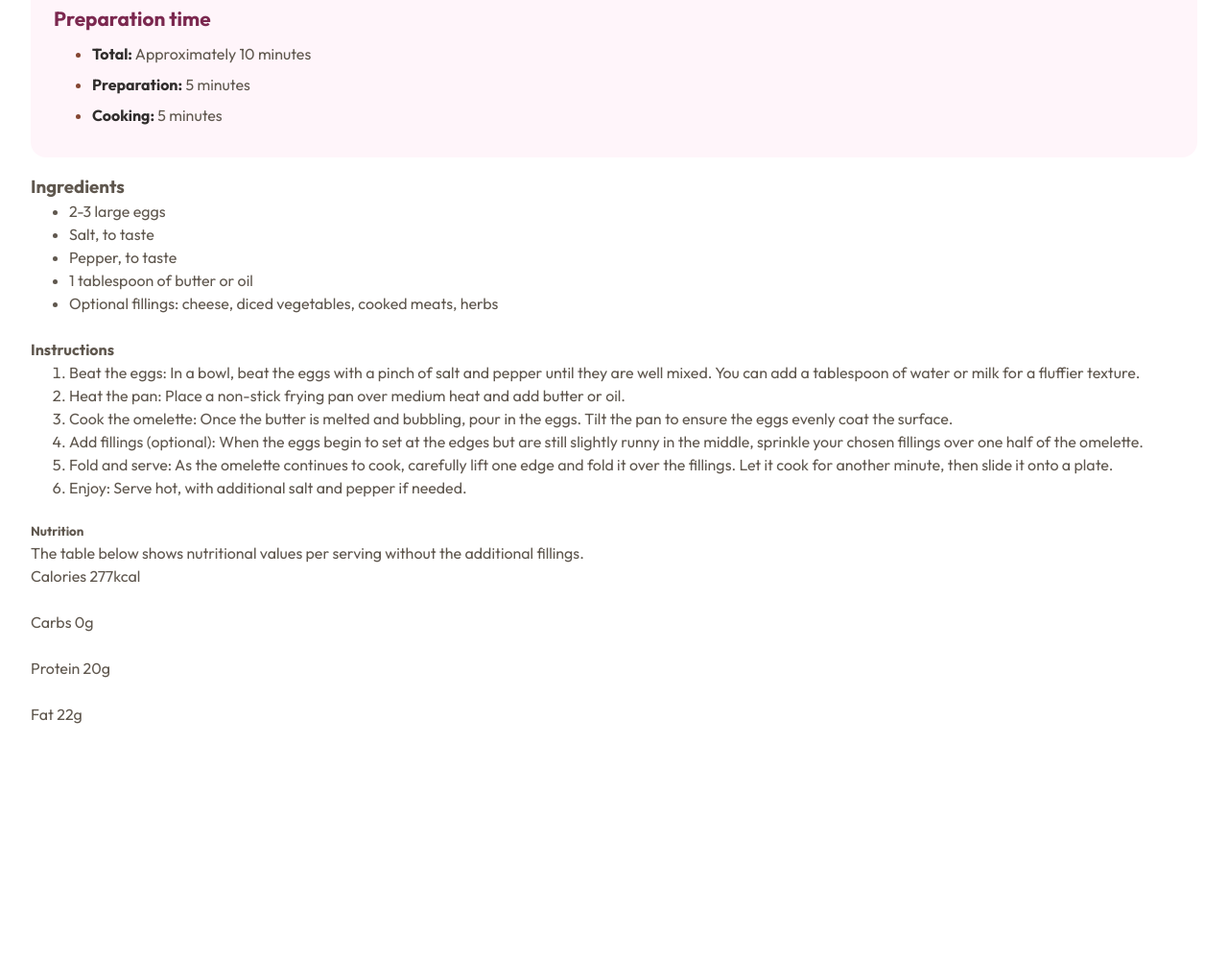
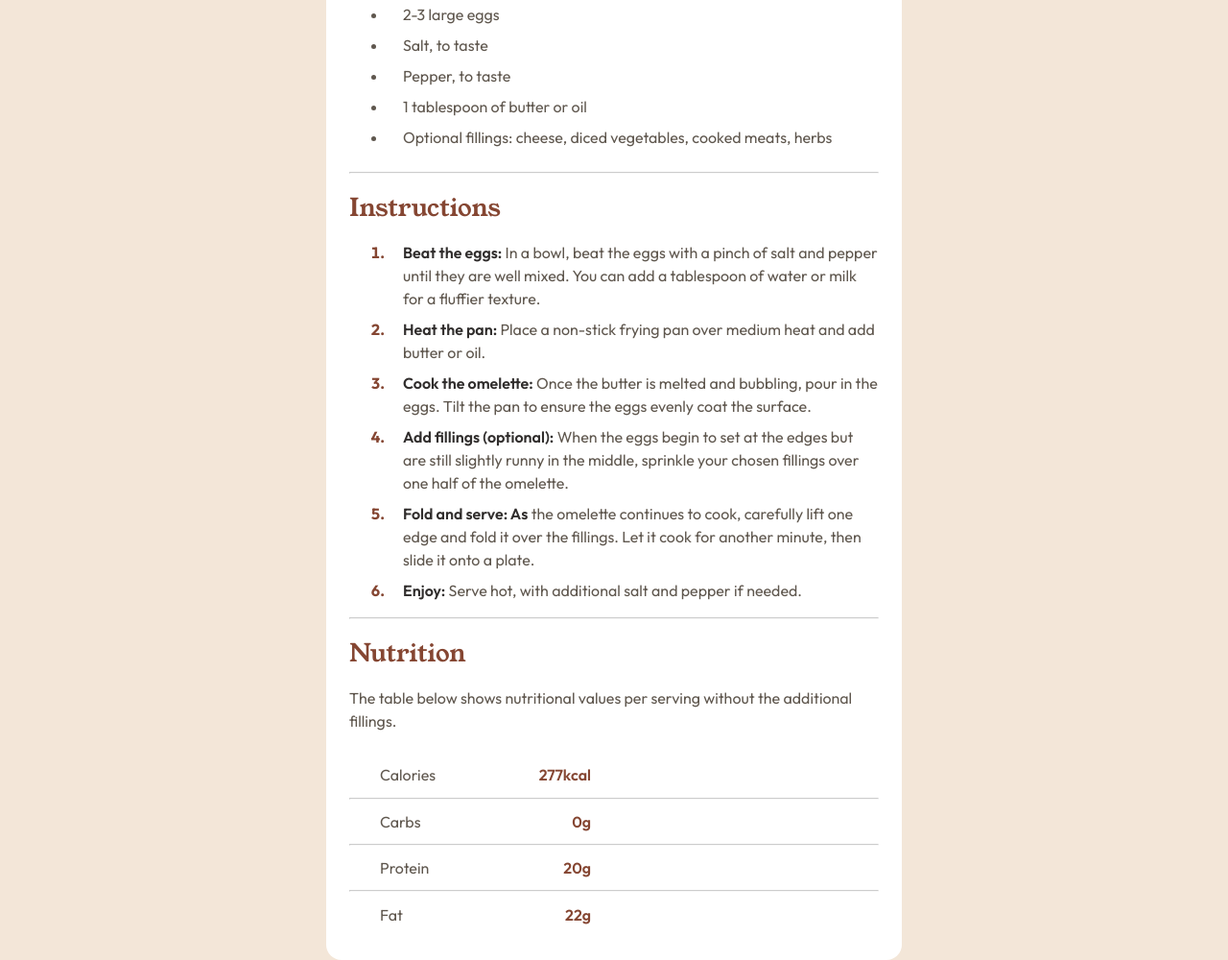
Before and after one commit to juliabush/recipe-main-page, a plain HTML site: page index.html in a window 1280 px wide. Shown: the part 749-1749 px from the top of the page at 96% size. Before the commit the page ends 1505 px from the top, so only its background shows below. Drawn offline with Linux system fonts and the light colour scheme.

Commit message:
Mobile and desktop versions finished

```diff
--- a/index.html
+++ b/index.html
@@ -45,35 +45,35 @@
       <li>Optional fillings: cheese, diced vegetables, cooked meats, herbs</li>
     </ul>
   </section>
-  <br>
+  <hr>
   <section class="website__instruction-list">
     <h4 class="instructions-list__title">
       Instructions
     </h4>
   <ol>
-    <li> Beat the eggs: In a bowl, beat the eggs with a pinch of salt and pepper until they are well mixed.
+    <li> <span>Beat the eggs:</span> In a bowl, beat the eggs with a pinch of salt and pepper until they are well mixed.
       You can add a tablespoon of water or milk for a fluffier texture.
     </li>
     <li>
-      Heat the pan: Place a non-stick frying pan over medium heat and add butter or oil.
+      <span>Heat the pan: </span>Place a non-stick frying pan over medium heat and add butter or oil.
     </li>
     <li>
-      Cook the omelette: Once the butter is melted and bubbling, pour in the eggs. Tilt the pan to ensure
+      <span>Cook the omelette:</span> Once the butter is melted and bubbling, pour in the eggs. Tilt the pan to ensure
       the eggs evenly coat the surface.
     </li>
-    <li>Add fillings (optional): When the eggs begin to set at the edges but are still slightly runny in the
+    <li><span>Add fillings (optional):</span> When the eggs begin to set at the edges but are still slightly runny in the
       middle, sprinkle your chosen fillings over one half of the omelette.
     </li>
     <li>
-      Fold and serve: As the omelette continues to cook, carefully lift one edge and fold it over the
+      <span>Fold and serve: As</span> the omelette continues to cook, carefully lift one edge and fold it over the
       fillings. Let it cook for another minute, then slide it onto a plate.
     </li>
     <li>
-      Enjoy: Serve hot, with additional salt and pepper if needed.
+      <span>Enjoy:</span> Serve hot, with additional salt and pepper if needed.
     </li>
   </ol>
   </section>
-  <br>
+  <hr>
   <section class="website__nutrition-facts">
     <h5 class="nutrition-facts__title">
       Nutrition
@@ -83,22 +83,22 @@
     </p>
     <p class="nutrition-facts__info">
       Calories
-      277kcal
+      <span>277kcal</span>
     </p>
-    <br>
+    <hr>
     <p class="nutrition-facts__info">
      Carbs
-      0g
+      <span>0g</span>
     </p>
-    <br>
+    <hr>
     <p class="nutrition-facts__info">
       Protein
-      20g
+      <span>20g</span>
     </p>
-    <br>
+    <hr>
     <p class="nutrition-facts__info">
      Fat
-     22g
+     <span>22g</span>
     </p>
   </section>
 </section>
--- a/style.css
+++ b/style.css
@@ -104,9 +104,92 @@
   }
   .website__preparation-box li {
     margin-bottom: .5rem;
+    padding-left: 1rem;
   }
   .website__preparation-box li::marker {
+    color: var(--clr-Rose-800);
+    list-style-position: outside;
+  }
+  h3 {
+    font-size: 1.5rem;
+    font-family: var(--ff-accent);
+    margin-bottom: .5rem;
     color: var(--clr-Brown-800);
-    list-style-type: disc;
+    letter-spacing: .5px;
+    font-weight: var(--fw-light);
+  }
+  .website__ingredient-list li {
+    margin-bottom: .5rem;
+    padding-left: 1rem;
+  }
+  .website__ingredient-list {
+    margin-bottom: 1rem;
+  }
+  hr {
+    display: block;
+    height: 1px;
+    background-color: black;
+    opacity: 0.5;
+  }
+  h4, h5 {
+    margin-top: 1rem;
+    font-size: 1.6rem;
+    font-family: var(--ff-accent);
+    margin-bottom: 1rem;
+    color: var(--clr-Brown-800);
+    font-weight: var(--fw-light);
+  }
 
+  .website__instruction-list {
+    margin-bottom: 1rem;
   }
+  .website__instruction-list li {
+    margin-top: .5rem;
+    padding-left: 1rem;
+  }
+  .website__instruction-list li::marker {
+    color: var(--clr-Brown-800);
+    font-weight: var(--fw-bold);
+    font-size: 1rem;
+  }
+  .website__instruction-list span {
+    color: var(--clr-Stone-900);
+    font-weight: var(--fw-mid);
+  }
+  .nutrition-facts__description {
+    margin-bottom: 2rem;
+  }
+  .nutrition-facts__info {
+    margin: .7rem;
+    margin-left: 2rem;
+    width: 220px;
+    display: flex;
+    justify-content: space-between;
+  }
+  .nutrition-facts__info span {
+    font-weight: var(--fw-mid);
+    color: var(--clr-Brown-800);
+  }
+  @media (min-width: 600px) {
+    html {
+      height: 100%;
+      background-color: var(--clr-Stone-100);
+      display: grid;
+      justify-content: center;
+    }
+    body {
+      margin-bottom: 4rem;
+      margin-top: 4rem;
+      max-width: 600px;
+      background-color: white;
+      border-radius: 1rem;
+      padding: 1.5rem;
+    }
+    img {
+     border-radius: 1rem;
+    }
+    .website__main-text {
+      margin: 0;
+      margin-top: 2rem;
+    }
+  }
```
